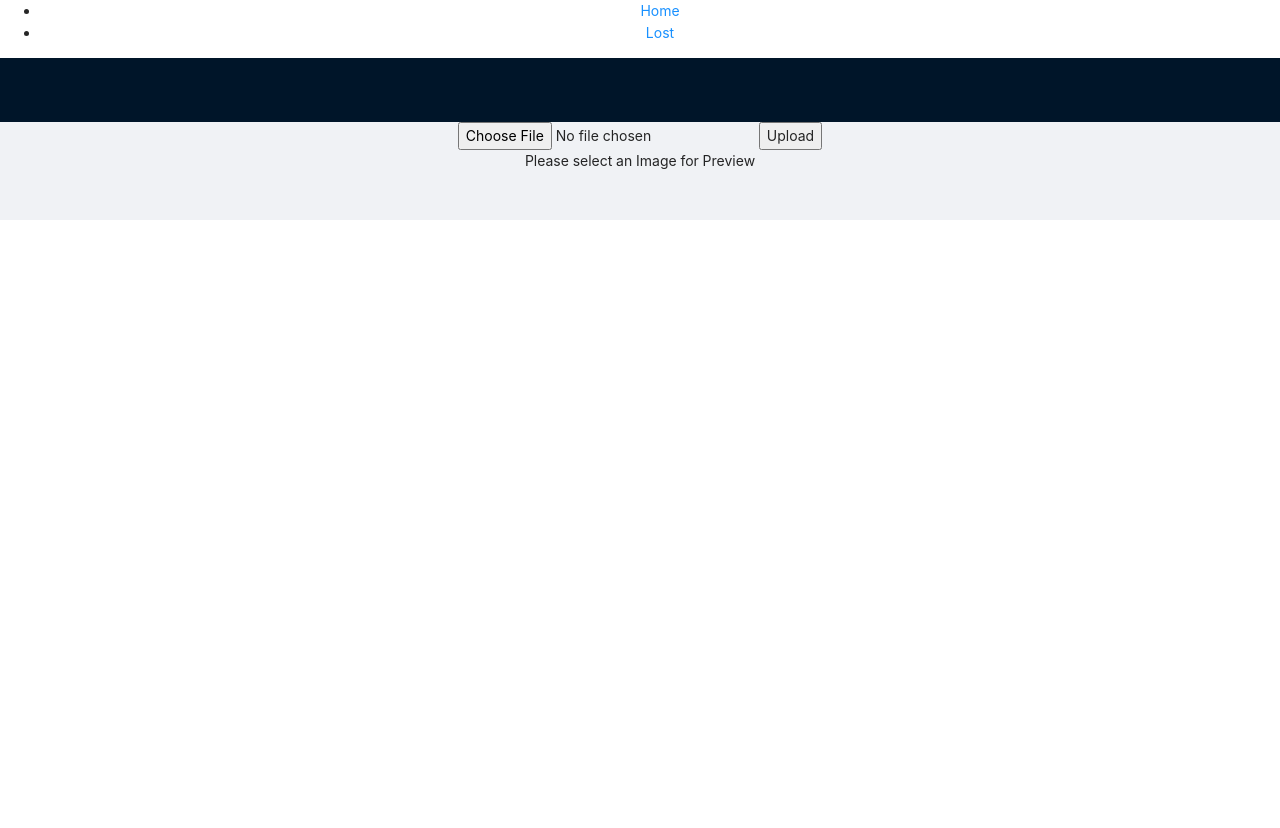
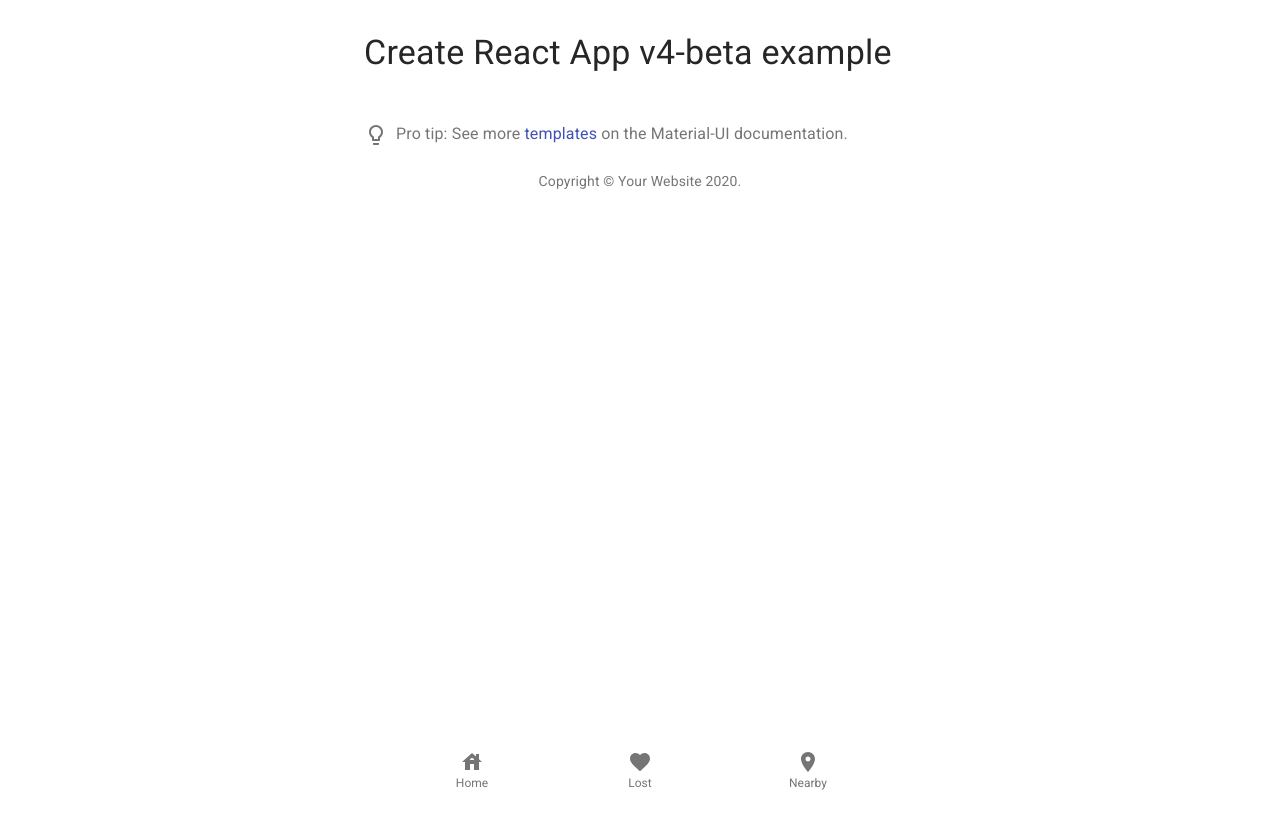
Before and after one commit to DoggoFinders/dog_frontend, a React (Create React App) app in the folder dog_frontend/: page / in a window 1280 px wide. Shown: the top 828 px of the page. Before the commit the page ends 800 px from the top, so only its background shows below. Built offline with nearby package versions, Linux system fonts and the light colour scheme.

Commit message:
Add navigation

```diff
--- a/dog_frontend/package.json
+++ b/dog_frontend/package.json
@@ -3,6 +3,8 @@
   "version": "0.1.0",
   "private": true,
   "dependencies": {
+    "@material-ui/core": "^4.11.0",
+    "@material-ui/icons": "^4.9.1",
     "@testing-library/jest-dom": "^5.11.6",
     "@testing-library/react": "^11.2.2",
     "@testing-library/user-event": "^12.2.2",
--- a/dog_frontend/public/index.html
+++ b/dog_frontend/public/index.html
@@ -3,6 +3,8 @@
   <head>
     <meta charset="utf-8" />
     <link rel="icon" href="%PUBLIC_URL%/favicon.ico" />
+    <link rel="stylesheet" href="https://fonts.googleapis.com/css?family=Roboto:300,400,500,700&display=swap" />
+    <link rel="stylesheet" href="https://fonts.googleapis.com/icon?family=Material+Icons" />
     <meta name="viewport" content="width=device-width, initial-scale=1" />
     <meta name="theme-color" content="#000000" />
     <meta
--- a/dog_frontend/src/App.js
+++ b/dog_frontend/src/App.js
@@ -3,20 +3,25 @@ import "./App.css";
 import "antd/dist/antd.css"; // or 'antd/dist/antd.less'
 // import 'antd-mobile/dist/antd-mobile.css';  // or 'antd-mobile/dist/antd-mobile.less'
 import { Layout } from "antd";
-import ImageUpload from "./components/ImageUpload.js";
 
-import { BrowserRouter as Router, Switch, Route, Link } from "react-router-dom";
+import {
+  BrowserRouter as Router,
+  Switch,
+  Route,
+  Link,
+  withRouter,
+} from "react-router-dom";
 import Landing from "./components/landing/Landing";
 import LostDogs from "./components/lost/LostDogs";
+import { House } from "@material-ui/icons";
 
 const { Header, Footer, Content } = Layout;
 
-class App extends Component {
-  render() {
+const App = (props) => {
   return (
-      <div className="App">
+    <>
       <Router>
-          <div>
+        {/* <div>
           <nav>
             <ul>
               <li>
@@ -26,7 +31,7 @@ class App extends Component {
                 <Link to="/lost">Lost</Link>
               </li>
             </ul>
-            </nav>
+          </nav> */}
 
         {/* A <Switch> looks through its children <Route>s and
             renders the first one that matches the current URL. */}
@@ -38,11 +43,9 @@ class App extends Component {
             <Landing />
           </Route>
         </Switch>
-          </div>
       </Router>
-      </div>
+    </>
   );
-  }
-}
+};
 
 export default App;
--- /dev/null
+++ b/dog_frontend/src/Components/BottomNav.js
@@ -0,0 +1,47 @@
+import React from "react";
+import FavoriteIcon from "@material-ui/icons/Favorite";
+import LocationOnIcon from "@material-ui/icons/LocationOn";
+import { BottomNavigation, BottomNavigationAction } from "@material-ui/core";
+import { useHistory, withRouter } from "react-router-dom";
+import { makeStyles } from "@material-ui/core/styles";
+import { House } from "@material-ui/icons";
+
+const useStyles = makeStyles({
+  stickToBottom: {
+    width: "100%",
+    position: "fixed",
+    bottom: 0,
+  },
+});
+const BottomNav = (props) => {
+  const classes = useStyles(props);
+
+  const history = useHistory();
+
+  return (
+    <BottomNavigation
+      onChange={(event, newValue) => {
+        switch (newValue) {
+          case 0:
+            setTimeout(() => history.push("/"), 250);
+            break;
+          case 1:
+            setTimeout(() => history.push("/lost"), 250);
+            break;
+          default:
+            break;
+        }
+      }}
+      showLabels
+      className={classes.stickToBottom}
+    >
+      <BottomNavigationAction label="Home" icon={<House />} />
+      <BottomNavigationAction label="Lost" icon={<FavoriteIcon />} />
+      <BottomNavigationAction label="Nearby" icon={<LocationOnIcon />} />
+    </BottomNavigation>
+  );
+};
+
+BottomNav.propTypes = {};
+
+export default withRouter(BottomNav);
--- a/dog_frontend/src/Components/landing/Landing.js
+++ b/dog_frontend/src/Components/landing/Landing.js
@@ -1,16 +1,38 @@
 import React from "react";
-import ImageUpload from "../ImageUpload";
-import Layout, { Content, Footer, Header } from "antd/lib/layout/layout";
+import Container from "@material-ui/core/Container";
+import Typography from "@material-ui/core/Typography";
+import Box from "@material-ui/core/Box";
+import Link from "@material-ui/core/Link";
+import ProTip from "./ProTip";
+import BottomNav from "../BottomNav";
+
+function Copyright() {
+  return (
+    <Typography variant="body2" color="textSecondary" align="center">
+      {"Copyright © "}
+      <Link color="inherit" href="https://material-ui.com/">
+        Your Website
+      </Link>{" "}
+      {new Date().getFullYear()}
+      {"."}
+    </Typography>
+  );
+}
 
 const Landing = (props) => {
   return (
-    <Layout>
-      <Header></Header>
-      <Content>
-        <ImageUpload />
-      </Content>
-      <Footer></Footer>
-    </Layout>
+    <>
+      <Container maxWidth="sm">
+        <Box my={4}>
+          <Typography variant="h4" component="h1" gutterBottom>
+            Create React App v4-beta example
+          </Typography>
+          <ProTip />
+          <Copyright />
+        </Box>
+      </Container>
+      <BottomNav />
+    </>
   );
 };
 
--- /dev/null
+++ b/dog_frontend/src/Components/landing/ProTip.js
@@ -0,0 +1,35 @@
+import React from 'react';
+import { makeStyles } from '@material-ui/core/styles';
+import Link from '@material-ui/core/Link';
+import SvgIcon from '@material-ui/core/SvgIcon';
+import Typography from '@material-ui/core/Typography';
+
+function LightBulbIcon(props) {
+  return (
+    <SvgIcon {...props}>
+      <path d="M9 21c0 .55.45 1 1 1h4c.55 0 1-.45 1-1v-1H9v1zm3-19C8.14 2 5 5.14 5 9c0 2.38 1.19 4.47 3 5.74V17c0 .55.45 1 1 1h6c.55 0 1-.45 1-1v-2.26c1.81-1.27 3-3.36 3-5.74 0-3.86-3.14-7-7-7zm2.85 11.1l-.85.6V16h-4v-2.3l-.85-.6C7.8 12.16 7 10.63 7 9c0-2.76 2.24-5 5-5s5 2.24 5 5c0 1.63-.8 3.16-2.15 4.1z" />
+    </SvgIcon>
+  );
+}
+
+const useStyles = makeStyles((theme) => ({
+  root: {
+    margin: theme.spacing(6, 0, 3),
+  },
+  lightBulb: {
+    verticalAlign: 'middle',
+    marginRight: theme.spacing(1),
+  },
+}));
+
+export default function ProTip() {
+  const classes = useStyles();
+  return (
+    <Typography className={classes.root} color="textSecondary">
+      <LightBulbIcon className={classes.lightBulb} />
+      Pro tip: See more{' '}
+      <Link href="https://material-ui.com/getting-started/templates/">templates</Link> on the
+      Material-UI documentation.
+    </Typography>
+  );
+}
--- a/dog_frontend/src/Components/lost/LostDogs.js
+++ b/dog_frontend/src/Components/lost/LostDogs.js
@@ -1,11 +1,15 @@
 import React from "react";
 import PropTypes from "prop-types";
+import BottomNav from "../BottomNav";
 
 const LostDogs = (props) => {
   return (
-    <div>
-      <p>Lost dogs page</p>
-    </div>
+    <>
+      <div>
+        <p>Lost dogs page</p>
+      </div>
+      <BottomNav />
+    </>
   );
 };
 
```
Also changed, not shown: 1 other file (tests, documents, lock files or other folders). Lines whose indentation alone changed are shown as unchanged.
